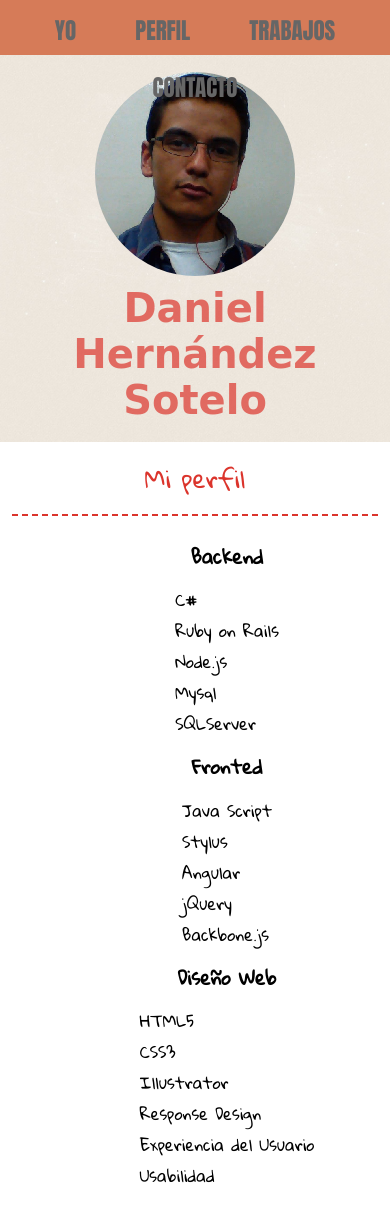
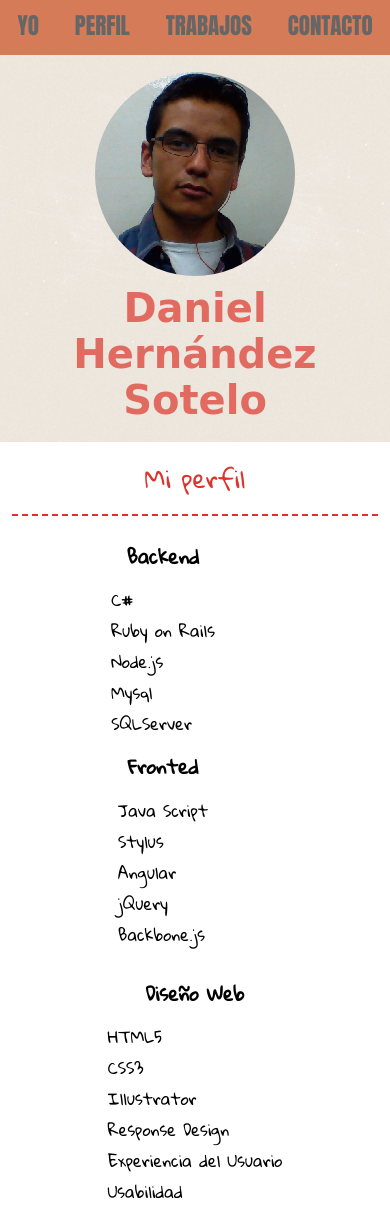
Before and after one commit to daguiheso/Portafolio, a plain HTML site: page templates/index.html in a window 390 px wide. Shown: the top 1210 px of the page. Drawn offline with nearby package versions, Linux system fonts and the light colour scheme; a web font is replaced by a local one.

Commit message:
Responsive Design
@media screen 900px, @media screen 767px,@media screen 605px

```diff
--- a/static/css/estilos.css
+++ b/static/css/estilos.css
@@ -33,11 +33,6 @@
 	content: "\f00a";
 }
 
-
-
-
-
-
 ::selection{
 	background: red;
 }
@@ -48,25 +43,23 @@
 }
 
 .u-title{
+	border-bottom: 2px dashed rgb(219,52,44);
 	color: rgb(219,52,44);
-	border-bottom: 2px dashed rgb(219,52,44);
 	font-weight: 400;
+	padding-bottom: .5em;
 	text-align: center;
-	padding-bottom: .5em;
 }
 
 .MainMenu {
+	background: url('../images/imag.png') 0 -1145px;
+	display: block;
 	font-size: 1.8em;
-	background: url('../images/imag.png') 0 -1145px;
-	/*background: #1E1E1E;*/
+	height: 278px;
+	position: fixed;
+	right: 60px;
 	text-align: center;
-	/*height: 3.75em;*/
-	position: fixed;
-	display: block;
-	right: 60px;
 	top: 0;
 	width: 132px;
-	height: 278px;
 }
 
 .MainMenu li a:hover,
@@ -75,9 +68,9 @@
 }
 
 .MainMenu-list{
+	height: 100%;
 	margin: 0;
 	padding: 0;
-	height: 100%;
 }
 .MainMenu-item{
 	display: block;
@@ -86,19 +79,18 @@
 
 .MainMenu-link{
 	color: rgb(102,102,102);
+	font-family: 'Anton';
+	line-height: 3.75em;  /*Centra los links con respecto al alto */
 	text-decoration: none;
-	line-height: 3.75em;  /*Centra los links con respecto al alto */
-	font-family: 'Anton';
-	/*font-size: em;*/
 }
 
 .Header{
 	background-image: url('../images/bg.jpg');
+	background-position: center;
 	background-repeat: no-repeat;
-	background-position: center;
 	background-size: cover;
+	padding: 1.2em 0;
 	text-align: center;
-	padding: 1.2em 0;
 }
 
 .Header-imageContainer{
@@ -106,7 +98,6 @@
 }
 
 .Header-image{
-	/*border: 5px solid white;*/
 	border-radius: 50%;
 	-webkit-transition: 1s;
 }
@@ -118,8 +109,8 @@
 }
 
 .Header-name{
+	color: rgba(219,52,44,0.7);
 	font-family: 'Arizonia', cursive;
-	color: rgba(219,52,44,0.7);
 	font-size: 2.5em;
 	font-weight: 600;
 	margin: 0;
@@ -133,12 +124,14 @@
 	margin-bottom: 2em;
 }
 
-
 .Profile-colum{
 	display: inline-block;
-	/*background: blue;*/
+	margin-right: 4em;
 	vertical-align: top;
-	margin-left: 4em;
+}
+
+.Profile-colum:last-child{
+	margin-right: 0;
 }
 
 .Profile-title{
@@ -146,18 +139,10 @@
 }
 
 .Profile-list{
+	margin: 0;
+	padding: 0 1em;
 	text-align: left;
-	/*background: green;*/
-	/*display: inline-block;*/
-	padding: 0 1em;
-	margin: 0;
-
 }
-
-/*.l{
-	position: relative;
-	top: -2.2em;
-}*/
 
 .Profile-item{
 	padding: 0;
@@ -187,23 +172,22 @@
 
 #Work-imageCel{
 	background: url('../images/imag.png') 0 -1889px;
+	display: inline-block;
 	height: 16.8em;
+	margin-right: 3em;
 	width: 8.5em;
-	display: inline-block;
-	margin-right: 3em;
 }
 
 #Work-imageTab{
 	background: url('../images/imag.png') 0 -792px;
+	display: inline-block;
 	height: 22em;
+	margin-right: 3em;
 	width: 29em;
-	display: inline-block;
-	margin-right: 3em;
 }
 
 .Footer{
 	background-color: rgb(214,123,88);
-	/*background-image: url('../images/bg_header1.jpg');*/
 	background-repeat: no-repeat;
 	background-position: center;
 	background-size: cover;
@@ -216,24 +200,24 @@
 }
 
 .Footer-description{
-	text-align: center;
 	font-size: 1.2em;
 	margin: 0 1em 1em 1em;
+	text-align: center;
 }
 
 .Footer-left{
 	display: inline-block;
+	margin-bottom: 1em;
 	max-width: 32em;
 	text-align: center;
 	vertical-align: top;
-	margin-bottom: 1em;
 }
 
 .Footer-link{
 	color: white;
+	font-size: 2.5em;
+	margin-right: .7em;
 	text-decoration: none;
-	margin-right: .7em;
-	font-size: 2.5em;
 }
 
 .icon-facebook:hover,
@@ -251,27 +235,20 @@
 	color: black;
 }
 
-
-@media screen and (max-width: 300px) {
-	body{
-		background-color: red;
+@media screen and (max-width: 900px){
+	.Profile{
+		max-width: 750px;
+		margin: 0 auto;
 	}
-}
-
-@media screen and (min-width: 900px) and (max-width: 1023px){
-	/*body{
-		background-color: red;
-	}*/
 }
 
 @media screen and (max-width: 768px){
 	.MainMenu {
-		/*background: url('../images/bg-nav.jpg') repeat-x;*/
 		background: rgb(214,123,88);
+		height: 1.9em;
 		left: 0;
+		position: fixed;
 		width: 100%;
-		height: 1.9em;
-		position: fixed;
 	}
 
 	.MainMenu-item{
@@ -284,16 +261,16 @@
 	}
 
 	.Header-imageContainer {
+		margin-top: 2.5em;
 		padding-top: 2em;
-		margin-top: 2.5em;
 	}
 
 	.MainMenu-link{
+		font-family: 'Anton';
+		font-size: 0.8em;
 		line-height: 1em;
-		margin-left: 1em;
-		margin-right: 1em;
-		font-size: 0.8em;
-		font-family: 'Anton';
+		padding: .45em 1em;
+		vertical-align: .19em;
 	}
 
 	.MainMenu li a:hover,
@@ -301,187 +278,25 @@
 		color:lightgray;
 	}
 
-}
-
-
-
-/*@media screen and (min-width: 800px){
-	body{
-		/*background: red;*/
-	}
-
-	/*#contenido .item{
-		width: 48%;
-		float:  left;
-	}
-
-	#contenido{
-		overflow: hidden;
-	}
-
-	#contenido .item:nth-child(odd){
-		margin-right: 2%;
+	.Profile{
+		max-width: 640px;
+		margin: 0 auto;
 	}
 }
 
+@media screen and (max-width: 767px){
+	.Profile{
+		margin: 0 auto;
+		max-width: 700px;
+	}
 
-
-
-
-
-#main-nav{
-	position:fixed;
-	z-index:1000
-}
-
-@media screen and (max-width: 420px){
-	#main-nav li:first-child{
-		display:none
-	}
-	#main-nav li a{
-		font-size:0.875em;
-		padding:0.3em
+	.MainMenu-link{
+		padding: .45em .5em;
 	}
 }
 
-@media screen and (min-width: 421px) and (max-width: 480px){
-	#main-nav li a{
-		font-size:1em;padding:0.3em
+@media screen and (max-width: 605px){
+	.Profile-colum:last-child{
+		margin-top: 1em;
 	}
 }
-
-@media screen and (min-width: 481px) and (max-width: 540px){
-	#main-nav li a{
-		font-size:1em;
-		padding:0.5em
-	}
-}
-
-@media screen and (min-width: 541px) and (max-width: 849px){
-	#main-nav li a{
-		font-size:1.125em;
-		padding:0.5em
-	}
-}
-
-@media screen and (max-width: 849px){
-	#main-nav{
-		top:0;
-		left:0;
-		width:100%;
-		background:url("../img/bg-nav.jpg") repeat-x 0 100%;
-		text-align:center
-	}
-	#main-nav li{
-		display:-moz-inline-box;
-		-moz-box-orient:vertical;
-		display:inline-block;
-		vertical-align:middle;
-		*vertical-align:auto
-	}
-	#main-nav li{
-		*display:inline
-	}
-	#main-nav li a{
-		display:-moz-inline-box;
-		-moz-box-orient:vertical;
-		display:inline-block;
-		vertical-align:middle;
-		*vertical-align:auto;
-		color:#555;
-		text-transform:uppercase;
-		font-family:"futura-pt",sans-serif;
-		text-shadow:#c8bbb1 1px 1px 0,#808285 2px 2px 0;
-		text-decoration:none
-	}
-	#main-nav li a{
-		*display:inline
-	}
-	#main-nav li a:hover,
-	#main-nav li a focus{
-		color:#da7a7a
-	}
-}
-
-@media screen and (min-width: 850px){
-	#main-nav{
-		position:fixed;
-		z-index:1000;
-		top:0;
-		right:5%;
-		display:block;
-		background:url('../img/gfx-sfda56717f1.png') 0 -1145px;
-		width:132px;
-		height:278px
-	}
-	#main-nav li:nth-child(1) a{
-		display:block;
-		background:url('../img/gfx-sfda56717f1.png') 0 -3980px;
-		width:132px;
-		height:61px;
-		text-indent:-2007px;
-		overflow:hidden
-	}
-	#main-nav li:nth-child(1) a:hover,
-	#main-nav li:nth-child(1) a:focus{
-		background:url('../img/gfx-sfda56717f1.png') 0 -4219px
-	}
-	#main-nav li:nth-child(2) a{
-		display:block;
-		background:url('../img/gfx-sfda56717f1.png') 0 -6001px;
-		width:132px;
-		height:28px;
-		text-indent:-2007px;
-		overflow:hidden
-	}
-	#main-nav li:nth-child(2) a:hover,
-	#main-nav li:nth-child(2) a:focus{
-		background:url('../img/gfx-sfda56717f1.png') 0 -6029px
-	}
-	#main-nav li:nth-child(3) a{
-		display:block;
-		background:url('../img/gfx-sfda56717f1.png') 0 -5505px;
-		width:132px;
-		height:35px;
-		text-indent:-2007px;
-		overflow:hidden
-	}
-	#main-nav li:nth-child(3) a:hover,
-	#main-nav li:nth-child(3) a:focus{
-		background:url('../img/gfx-sfda56717f1.png') 0 -5733px
-	}
-	#main-nav li:nth-child(4) a{
-		display:block;
-		background:url('../img/gfx-sfda56717f1.png') 0 -5338px;
-		width:132px;
-		height:35px;
-		text-indent:-2007px;
-		overflow:hidden
-	}
-	#main-nav li:nth-child(4) a:hover,
-	#main-nav li:nth-child(4) a:focus{
-		background:url('../img/gfx-sfda56717f1.png') 0 -5698px
-	}
-	#main-nav li:nth-child(5) a{
-		display:block;
-		background:url('../img/gfx-sfda56717f1.png') 0 -4976px;
-		width:132px;
-		height:40px;text-indent:-2007px;
-		overflow:hidden
-	}
-	#main-nav li:nth-child(5) a:hover,
-	#main-nav li:nth-child(5) a:focus{
-		background:url('../img/gfx-sfda56717f1.png') 0 -5298px
-	}
-	#main-nav li:nth-child(6) a{
-		display:block;
-		background:url('../img/gfx-sfda56717f1.png') 0 -4454px;
-		width:132px;height:49px;
-		text-indent:-2007px;
-		overflow:hidden
-	}
-	#main-nav li:nth-child(6) a:hover,
-	#main-nav li:nth-child(6)a:focus{
-		background:url('../img/gfx-sfda56717f1.png') 0 -4598px
-	}
-}*/
--- a/templates/index.html
+++ b/templates/index.html
@@ -63,7 +63,7 @@
 				</ul>
 				</div>
 
-				<div class="Profile-colum">
+				<div class="Profile-colum ">
 					<h3 class="Profile-title">Diseño Web</h3>
 					<ul class="Profile-list l">
 						<ol class="Profile-item">HTML5</ol>
@@ -80,7 +80,7 @@
 		<section id="trabajo" class="Work">
 			<div class="u-containerDefault">
 				<h2 class="Work-title u-title">Mi trabajo</h2>
-				<p>Yo soy Daniel Hernandez  estudiante de Ingenieria de Sistemas, apasionado por el backend & fronted, domino Ruby on Rails y mi especialidad es Response Design, dando asi un diseño a la medida y con experiencia de usuario alta.</p>
+				<p>Soy Daniel Hernandez  estudiante de Ingenieria de Sistemas, apasionado por el backend & fronted, domino Ruby on Rails y mi especialidad es Response Design, dando asi un diseño a la medida y con experiencia de usuario alta.</p>
 				<p>Diseño a la Medida</p>
 				<p>Diseño de Experiencia de Usuario</p>
 				<div id="Work-imageCel"></div>
```
